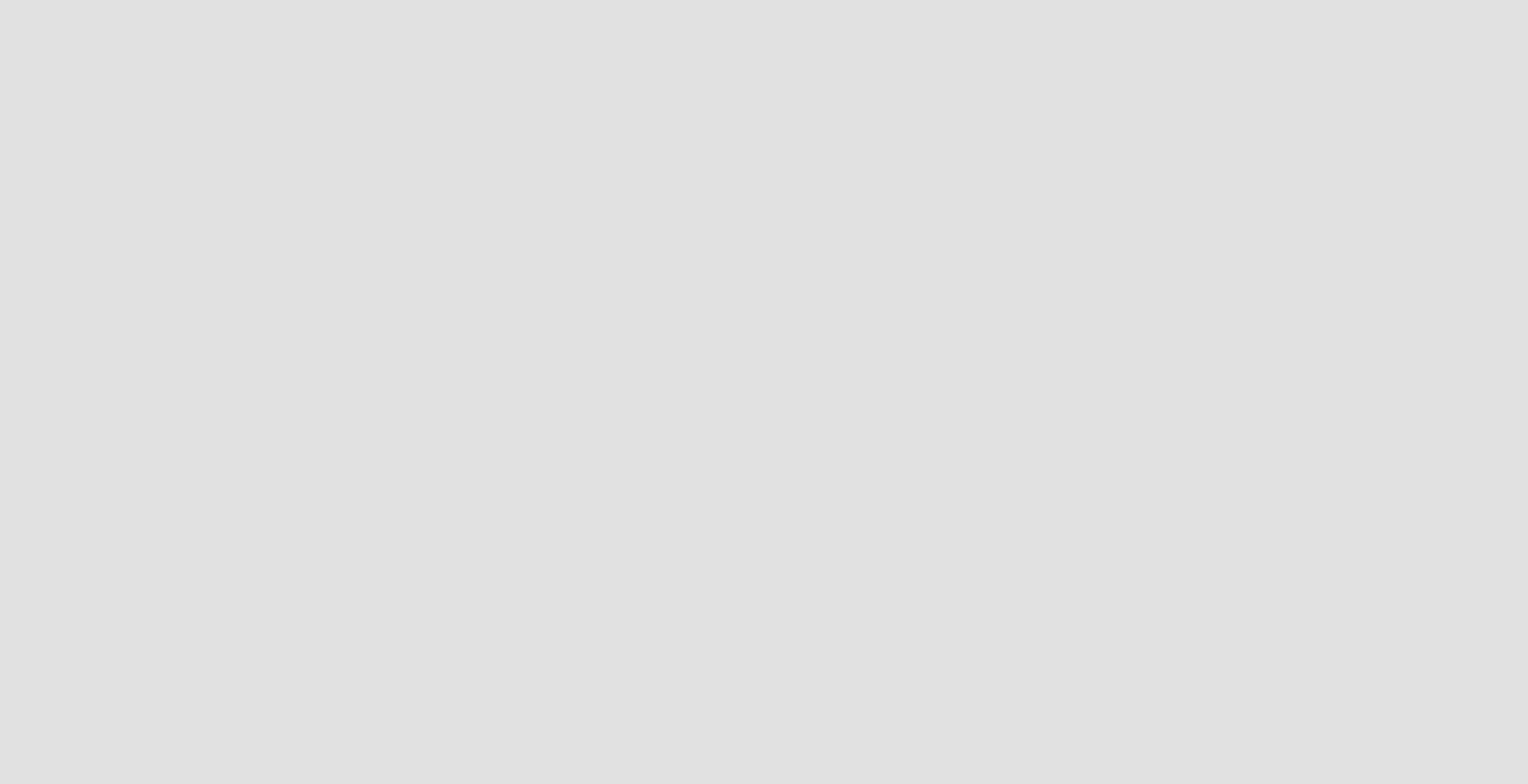
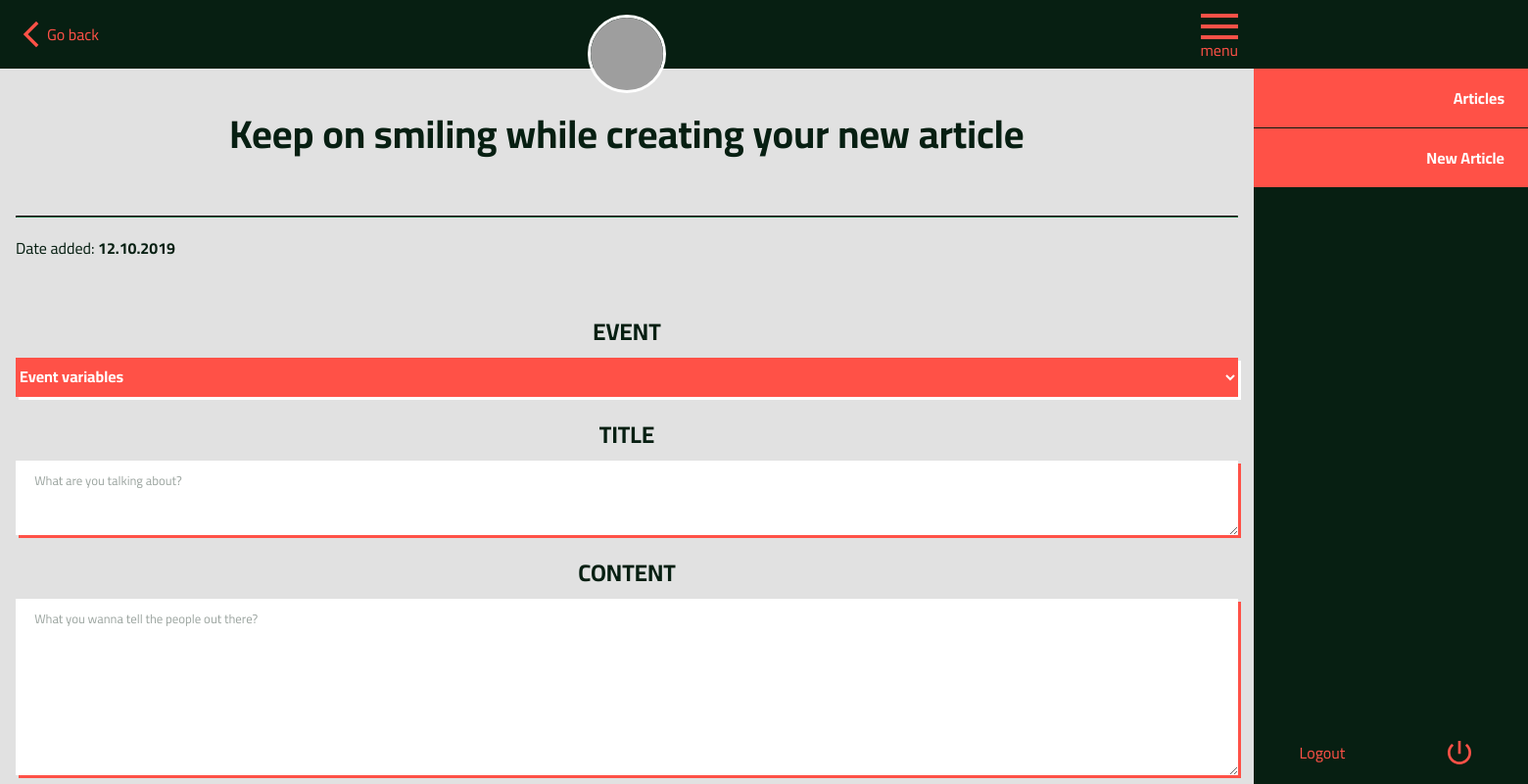
Before and after one commit to webdevelukas/klubcms, a React (Create React App) app: page /articles/new in a window 1280 px wide. Shown: the whole page at 98% size, 1560 px wide, since content can reach past the window. Built offline with nearby package versions, Linux system fonts and the light colour scheme; grey boxes are pictures that could not be loaded.

Commit message:
add proxy, bring globalstyles to the depending component, modified naming of functions and paths (#55)

```diff
--- a/package.json
+++ b/package.json
@@ -16,9 +16,6 @@
     "eject": "react-scripts eject",
     "storybook": "start-storybook -p 9009 -s public",
     "fake-api": "json-server --watch db.json"
-  },
-  "eslintConfig": {
-    "extends": "react-app"
   },
   "browserslist": {
     "production": [
@@ -42,5 +39,6 @@
     "eslint-plugin-react": "^7.16.0",
     "prettier": "^1.18.2",
     "prop-types": "^15.7.2"
-  }
+  },
+  "proxy": "http://localhost:3000"
 }
--- a/src/App.js
+++ b/src/App.js
@@ -27,12 +27,12 @@ function App() {
       <GlobalStyles />
       <StyledApp>
         <Router>
-          <Route path="/" exact component={ArticlesPage} />
-          <Route exact path="/newarticle" component={NewArticlePage} />
+          <Route exact path="/" component={ArticlesPage} />
+          <Route exact path="/articles/new" component={NewArticlePage} />
           <Route exact path="/login" component={LoginPage} />
           <Route exact path="/submit" component={SubmitPage} />
           <Route exact path="/fault" component={ErrorPage} />
-          <Route path="/editarticle/:articleId" component={EditArticlePage} />
+          <Route path="/articles/edit/:articleId" component={EditArticlePage} />
         </Router>
       </StyledApp>
     </ThemeProvider>
--- a/src/GlobalStyles.js
+++ b/src/GlobalStyles.js
@@ -46,7 +46,6 @@ h3 {
 }
 
 button, input, select, textarea {
-  font-family : inherit;
   font-size: 1rem;
   border: none;
 
--- a/src/api/fetch.js
+++ b/src/api/fetch.js
@@ -1,20 +1,16 @@
 export async function getArticles() {
-  const promise = await fetch("http://localhost:3000/articles").then(response =>
+  const promise = await fetch("/articles").then(response => response.json());
+  return promise;
+}
+
+export async function getArticle(articleId) {
+  const promise = await fetch(`/articles/${articleId}`).then(response =>
     response.json()
   );
   return promise;
 }
 
-export async function getArticle(articleId) {
-  const promise = await fetch(
-    `http://localhost:3000/articles/${articleId}`
-  ).then(response => response.json());
+export async function getEvents() {
+  const promise = await fetch("/events").then(response => response.json());
   return promise;
 }
-
-export async function getEvents() {
-  const promise = await fetch("http://localhost:3000/events").then(response =>
-    response.json()
-  );
-  return promise;
-}
--- a/src/components/Button.js
+++ b/src/components/Button.js
@@ -21,6 +21,7 @@ const StyledButton = styled.button`
   width: fit-content;
   margin: 1rem;
   cursor: pointer;
+  font-family: inherit;
 `;
 
 // Styling for buttons with an icon on the left or right
--- a/src/components/Card.js
+++ b/src/components/Card.js
@@ -36,8 +36,8 @@ const StyledCard = styled.article`
 export default function Card({ article }) {
   const history = useHistory();
 
-  function linkTo(pathAsString) {
-    history.push(pathAsString);
+  function redirectTo(path) {
+    history.push(path);
   }
 
   return (
@@ -70,7 +70,7 @@ export default function Card({ article }) {
           Last Update: {article.date.updated}
         </DateOfLatestUpdate>
         <SquareCardButtonWithIcon
-          onClick={() => linkTo(`/editarticle/${article.id}`)}
+          onClick={() => redirectTo(`/articles/edit/${article.id}`)}
         >
           <WrenchIcon />
           Edit
--- a/src/components/Dropdown.js
+++ b/src/components/Dropdown.js
@@ -16,6 +16,7 @@ const Dropdown = styled.select`
   height: 40px;
   border-radius: 0;
   cursor: pointer;
+  font-family: inherit;
 `;
 
 export const DropdownFullWidth = styled(Dropdown)`
--- a/src/components/Textarea.js
+++ b/src/components/Textarea.js
@@ -11,6 +11,7 @@ const Textarea = styled.textarea`
   min-width: 100%;
   max-width: 100%;
   min-height: 180px;
+  font-family: inherit;
 
   ::-webkit-input-placeholder {
     color: hsla(147, 63%, 7%, 0.4);
--- a/src/components/UIElement.js
+++ b/src/components/UIElement.js
@@ -1,9 +1,7 @@
 // Imported dependencies
-import React from "react";
 import styled from "styled-components";
-import PropTypes from "prop-types";
 
-const StyledUIElement = styled.div`
+const UIElement = styled.div`
   display: inline-grid;
   justify-items: center;
   align-items: center;
@@ -17,7 +15,7 @@ const StyledUIElement = styled.div`
   }
 `;
 
-export const UIElementIconTop = styled(StyledUIElement)`
+export const UIElementIconTop = styled(UIElement)`
   grid-template-rows: 2em 1em;
   svg {
     width: 3em;
@@ -25,19 +23,12 @@ export const UIElementIconTop = styled(StyledUIElement)`
   }
 `;
 
-export const UIElementIconLeft = styled(StyledUIElement)`
+export const UIElementIconLeft = styled(UIElement)`
   grid-template-columns: 0.5fr 1fr;
 `;
 
-export const UIElementIconRight = styled(StyledUIElement)`
+export const UIElementIconRight = styled(UIElement)`
   grid-template-columns: 1fr 1fr;
 `;
 
-export default function UIElement({ onClick, children }) {
-  return <StyledUIElement onClick={onClick}>{children}</StyledUIElement>;
-}
-
-UIElement.propTypes = {
-  onClick: PropTypes.func,
-  children: PropTypes.node
-};
+export default UIElement;
--- a/src/pages/ArticlesPage.js
+++ b/src/pages/ArticlesPage.js
@@ -1,7 +1,6 @@
 // Imported dependencies / functions
 import React from "react";
 import { useHistory } from "react-router-dom";
-import PropTypes from "prop-types";
 import { getArticles } from "../api/fetch";
 
 // Imported components / icons
@@ -16,10 +15,10 @@ import NewspaperIcon from "../icons/NewspaperIcon";
 
 export default function ArticlesPage() {
   const history = useHistory();
-  const [articles, setArticles] = React.useState([]);
+  const [articles, setArticles] = React.useState(false);
 
-  function linkTo(pathAsString) {
-    history.push(pathAsString);
+  function redirectTo(path) {
+    history.push(path);
   }
 
   React.useEffect(() => {
@@ -27,9 +26,12 @@ export default function ArticlesPage() {
       setArticles(fetchedArticles);
     });
   }, []);
+
   return (
     <>
       <Menu />
+      {!articles && "Loading Content"}
+      {articles && (
         <MainArea>
           <h1>
             Welcome back, Herbert
@@ -37,7 +39,7 @@ export default function ArticlesPage() {
               👋
             </span>
           </h1>
-        <SquareButtonWithIcon onClick={() => linkTo("/newarticle")}>
+          <SquareButtonWithIcon onClick={() => redirectTo("/articles/new")}>
             <NewspaperIcon />
             Add Article
           </SquareButtonWithIcon>
@@ -51,10 +53,7 @@ export default function ArticlesPage() {
           <h2>Your latest articles</h2>
           <CardList articles={articles} />
         </MainArea>
+      )}
     </>
   );
 }
-
-ArticlesPage.propTypes = {
-  articles: PropTypes.array
-};
```
Also changed, not shown: 1 other file (tests, documents, lock files or other folders). Lines whose indentation alone changed are shown as unchanged.
